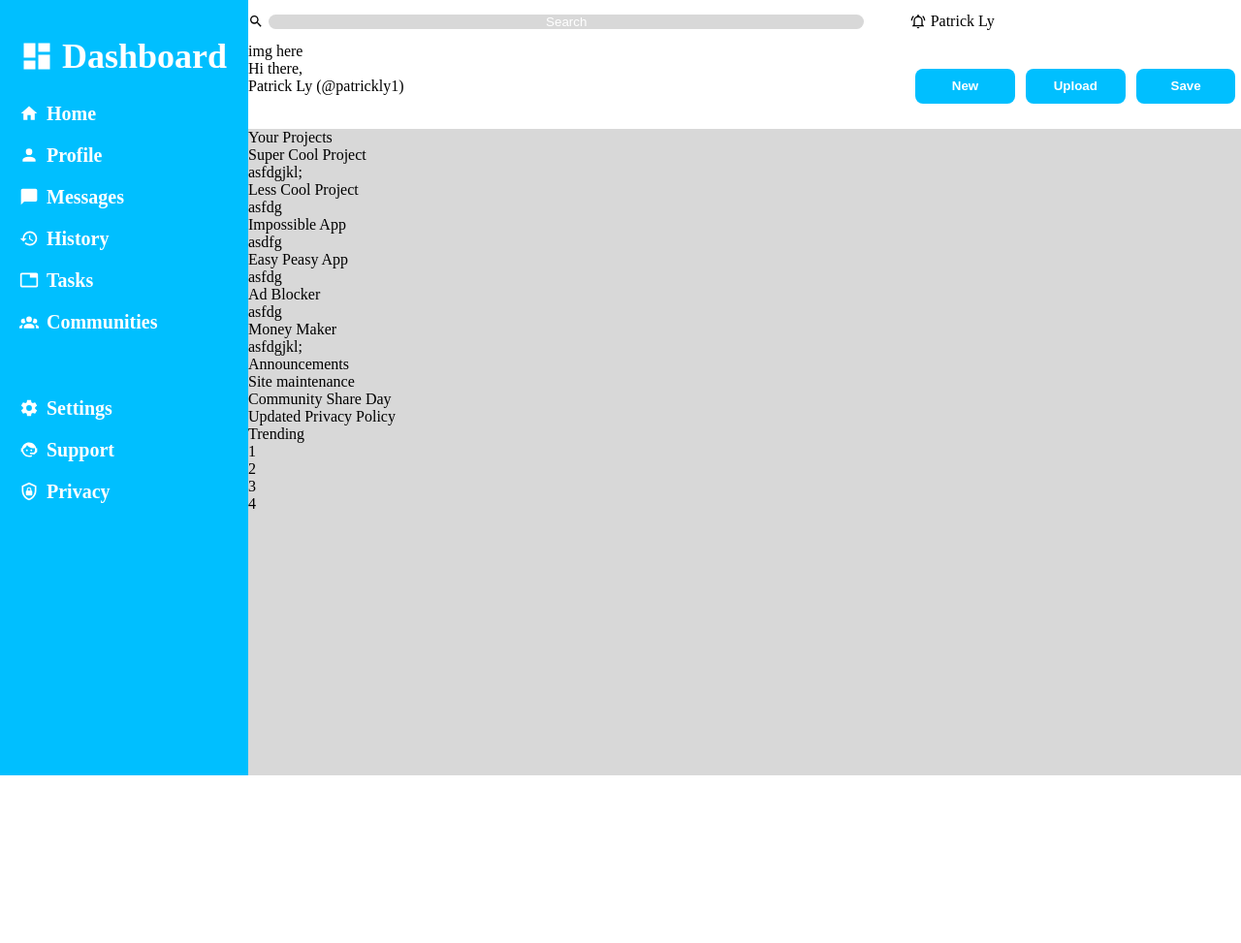
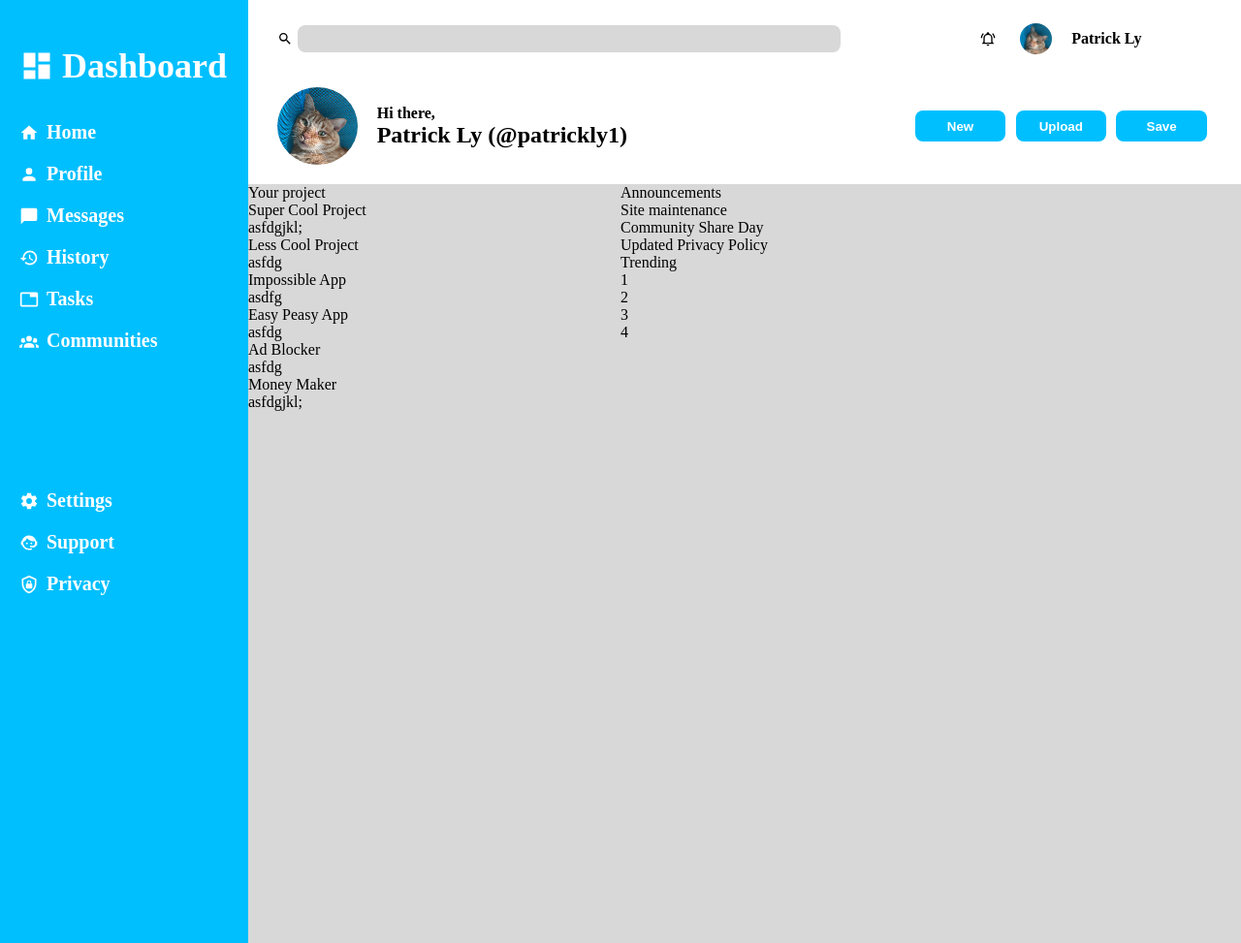
Before and after one commit to patrickly1/Dashboard, a plain HTML site: page index.html in a window 1280 px wide. Shown: the top 973 px of the page at 97% size. Before the commit the page ends 800 px from the top, so only its background shows below. Drawn offline with Linux system fonts and the light colour scheme.

Commit message:
Dashboard css completed

```diff
--- a/index.html
+++ b/index.html
@@ -35,16 +35,19 @@
         <div class="header">
             <div class="search_bar">
                 <img src="images/magnify.svg" alt="Search Icon">
-                <button>Search</button>
+                <button></button>
             </div>
             <div class="top_right">
-                <img src="images/bell-ring-outline.svg" alt="Bell Icon">
+                <img src="images/bell-ring-outline.svg" id="bell" alt="Bell Icon">
+                <img src="images/386881289_1373869239893771_61060804227251790_n.jpg" id="cat" alt="Cat">
                 Patrick Ly
             </div>
             <div class="welcome">
-                <div>img here</div>
-                <div>Hi there,</div>
-                <div>Patrick Ly (@patrickly1)</div>
+                <img src="images/386881289_1373869239893771_61060804227251790_n.jpg" alt="Cat">
+                <div>
+                    <div>Hi there,</div>
+                    <h2>Patrick Ly (@patrickly1)</h2>
+                </div>
             </div>
             <div class="header_buttons">
                 <button>New</button>
@@ -54,7 +57,7 @@
         </div>
         <div class="content">
             <div class="project_section">
-                Your Projects
+                <div class="project_text">Your project</div>
                 <div class="project">
                     <p>Super Cool Project</p>
                     <p>asfdgjkl;</p>
@@ -82,13 +85,13 @@
             </div>
             <div class="notifications">
                 <div class="announcements">
-                    Announcements
+                    <div class="announcements_text">Announcements</div>
                     <div>Site maintenance</div>
                     <div>Community Share Day</div>
                     <div>Updated Privacy Policy</div>
                 </div>
                 <div class="trending">
-                    Trending
+                    <div class="trendind_text">Trending</div>
                     <ul>
                         <li>1</li>
                         <li>2</li>
--- a/styles.css
+++ b/styles.css
@@ -60,18 +60,48 @@
     display: grid;
     grid-template-columns: 2fr 1fr;
     grid-template-rows: 1fr 2fr;
+    padding: 20px 30px;
+    gap: 30px;
 }
 
-.search_bar img, .top_right img {
+.search_bar img, #bell {
     height: 1em;
     margin-right: 5px;
 }
 
+#cat {
+    height: 2em;
+    border-radius: 50%;
+}
+
+.welcome img {
+    height: 5em;
+    border-radius: 50%;
+}
+
 .search_bar button {
     width: 90%;
+    height: 70%;
     background-color: rgb(216, 216, 216);
     border-radius: 8px;
     border: none;
+}
+
+.top_right, .welcome {
+    font-weight: bold;
+}
+
+.top_right {
+    gap: 20px;
+    display: flex;
+    justify-content: center;
+    align-items: center;
+}
+
+.welcome {
+    display: flex;
+    align-items: center;
+    gap: 20px;
 }
 
 .header_buttons {
@@ -88,8 +118,16 @@
 
 .content {
     background-color: rgb(216, 216, 216);
+    display: grid;
+    grid-template-columns: 3fr 3fr 2fr;
+    grid-template-rows: repeat(11, 1fr);
+    height: 100vh;
 }
 
 ul {
     list-style-type: none;
 }
+
+.project_text {
+    grid-area: 1 / 1/ 3 / 2;
+}
```
Also changed, not shown: images/386881289_1373869239893771_61060804227251790_n.jpg (added).
